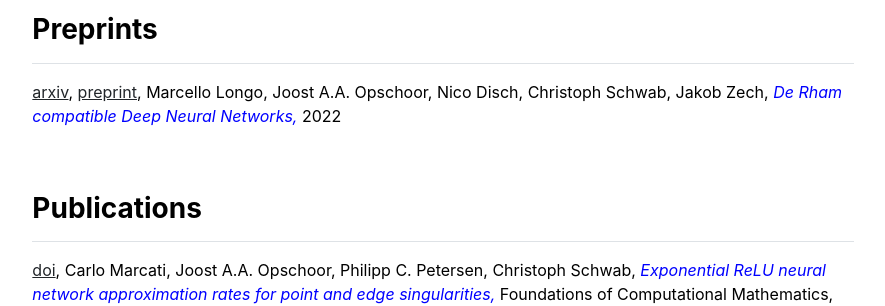
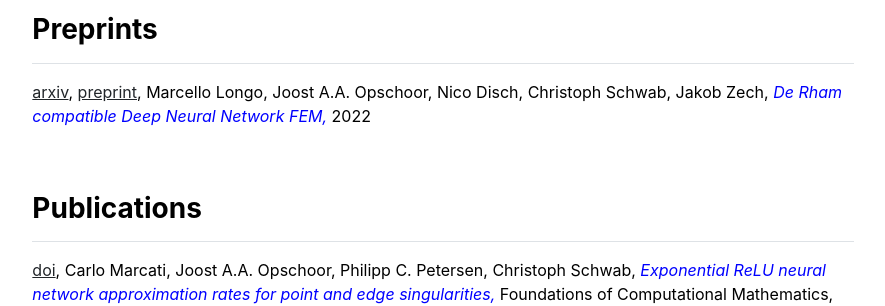
Before and after one commit to joostop/github.io, a Jekyll site: the page built from index.md, in a window 1280 px wide. Shown: the part 528-834 px from the top of the page, without its empty margins (197-1082 px from the left). Built offline with Jekyll 4.4.1, drawn with Linux system fonts in a browser that asks for light colours.

Commit message:
updated publications

```diff
--- a/_data/publications.yml
+++ b/_data/publications.yml
@@ -3,7 +3,7 @@
 preprint:
 - {
   authors: 'Marcello Longo, Joost A.A. Opschoor, Nico Disch, Christoph Schwab, Jakob Zech',
-  title: 'De Rham compatible Deep Neural Networks',
+  title: 'De Rham compatible Deep Neural Network FEM',
   publ: '',
   year: '2022',
   doi: '',
```
